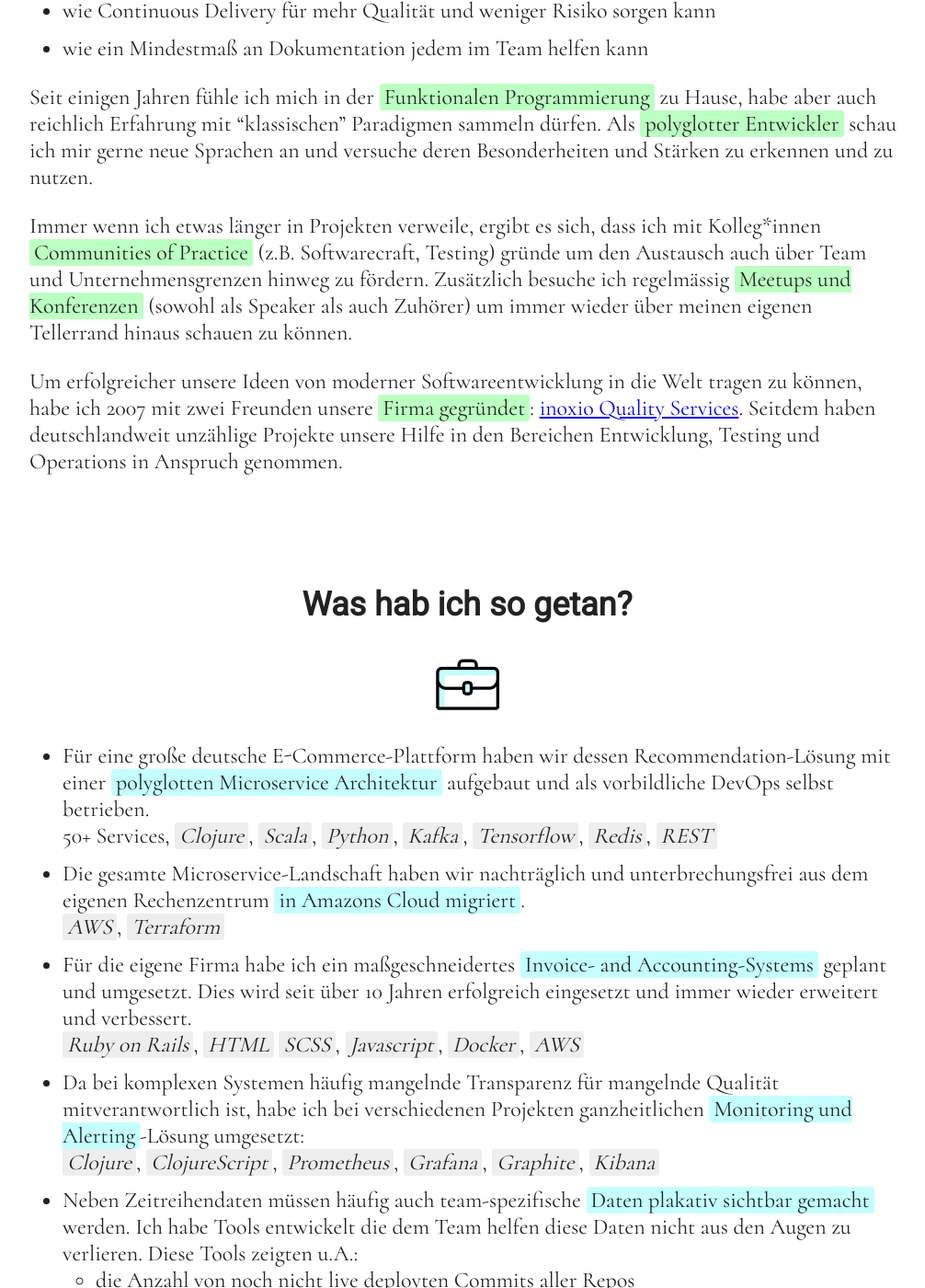
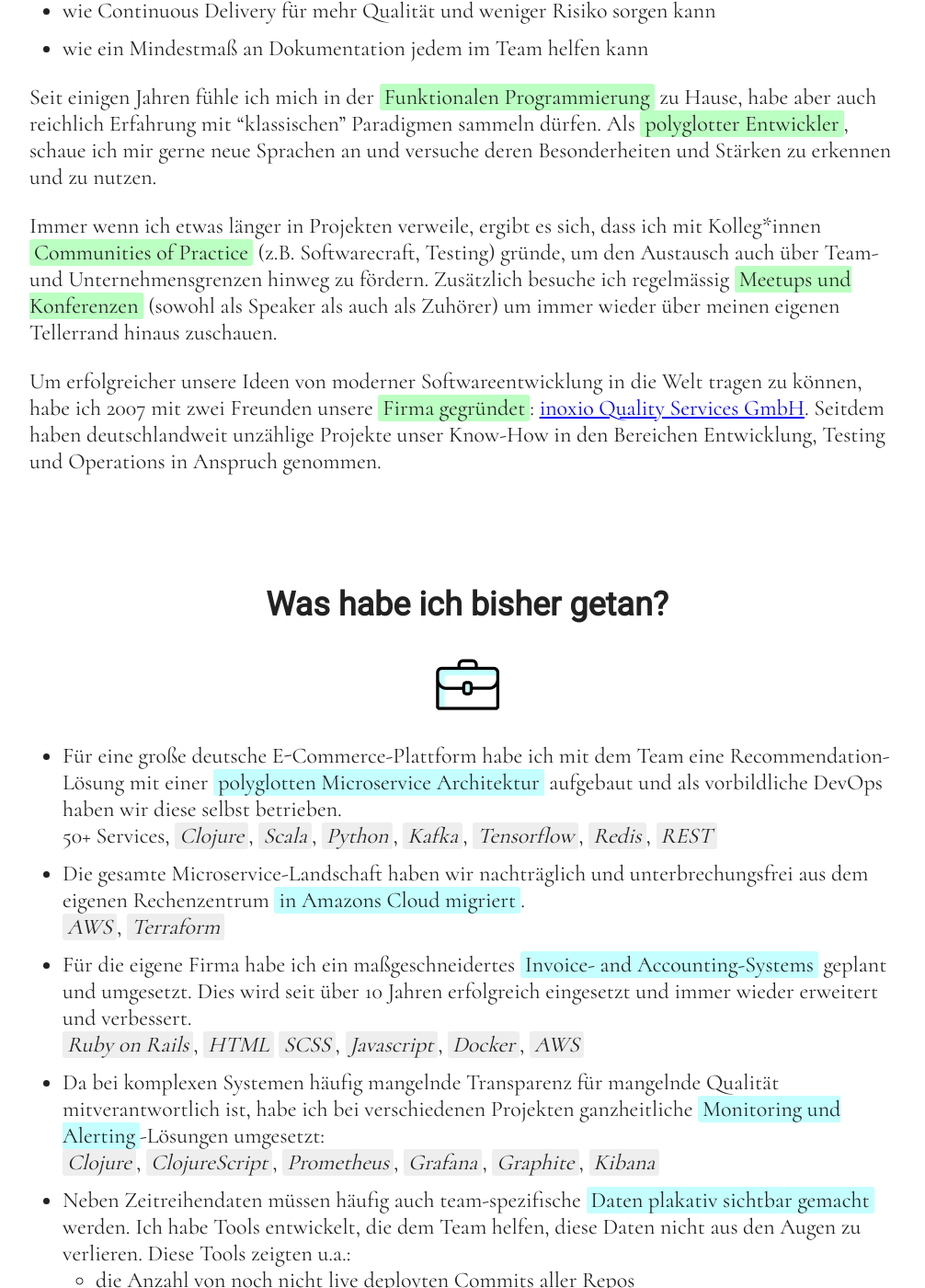
Before and after one commit to alphaone/alphaone.github.io, a Jekyll site: the page built from index.md, in a window 1280 px wide and 1400 px high, scrolled down 965 px. Shown: the whole window at 92% size, without its empty margins (132-1138 px from the left). Built offline with Jekyll 4.4.1, drawn with Linux system fonts in a browser that asks for light colours; some of the changed text lies outside the part shown.

Commit message:
Fix lots of typos

```diff
--- a/_includes/about.md
+++ b/_includes/about.md
@@ -16,18 +16,18 @@ zu teilen. Dies tue ich, indem ich in der täglichen Arbeit zeige:
 
 Seit einigen Jahren fühle ich mich in der **Funktionalen Programmierung** zu
 Hause, habe aber auch reichlich Erfahrung mit "klassischen" Paradigmen sammeln
-dürfen. Als **polyglotter Entwickler** schau ich mir gerne neue Sprachen an
+dürfen. Als **polyglotter Entwickler**, schaue ich mir gerne neue Sprachen an
 und versuche deren Besonderheiten und Stärken zu erkennen und zu nutzen.
 
 Immer wenn ich etwas länger in Projekten verweile, ergibt es sich, dass ich
 mit Kolleg*innen **Communities of Practice** (z.B. Softwarecraft, Testing)
-gründe um den Austausch auch über Team und Unternehmensgrenzen hinweg zu
+gründe, um den Austausch auch über Team- und Unternehmensgrenzen hinweg zu
 fördern. Zusätzlich besuche ich regelmässig **Meetups und Konferenzen**
-(sowohl als Speaker als auch Zuhörer) um immer wieder über meinen eigenen
-Tellerrand hinaus schauen zu können.
+(sowohl als Speaker als auch als Zuhörer) um immer wieder über meinen eigenen
+Tellerrand hinaus zuschauen.
 
 Um erfolgreicher unsere Ideen von moderner Softwareentwicklung in die Welt
 tragen zu können, habe ich 2007 mit zwei Freunden unsere **Firma gegründet**:
-[inoxio Quality Services](https://inoxio.de).
-Seitdem haben deutschlandweit unzählige Projekte unsere Hilfe in den
+[inoxio Quality Services GmbH](https://inoxio.de).
+Seitdem haben deutschlandweit unzählige Projekte unser Know-How in den
 Bereichen Entwicklung, Testing und Operations in Anspruch genommen.
--- a/_includes/beliefs.md
+++ b/_includes/beliefs.md
@@ -37,8 +37,8 @@ Qualitäts-Advokaten, die das Team bei diesem Lernprozess anleiten und begleiten
 fundierte Entscheidungen treffen. Alles andere wäre Raten. Die Transparenz
 eines Produktes kann mit einem umfassenden Monitoring erhöht werden.
 
-Genauso sorgen Tests durch ihre Fähigkeit essentielle Sachverhalte zu
-verifizieren und zu dokumentieren für ein klareres Bild von inneren
+Genauso sorgen Tests durch ihre Fähigkeit, essentielle Sachverhalte zu
+verifizieren und zu dokumentieren, für ein klareres Bild von inneren
 Abläufen in einem System.
 
 ### Testpyramide
@@ -51,8 +51,3 @@ und das Vertrauen in die Qualität der Software.
 Eine **gut ausbalancierte Testpyramide** hingegen sorgt für schnelles Feedback, zeigt
 welche Änderungen zu ungewollten Nebeneffekten geführt haben und verifiziert
 sowohl die Korrektheit einzelner Komponenten als auch deren korrektes Zusammenspiel.
-
-<!--### tools-->
-<!--### CI / Devops-->
-<!--### naming things-->
-<!--### pairing-->
--- a/_includes/hello.md
+++ b/_includes/hello.md
@@ -1,8 +1,8 @@
 <img class="profile" src="/assets/torsten.png">
-mein Name ist Torsten Mangner, ich bin Softwareentwickler
+mein Name ist Torsten Mangner. Ich bin Softwareentwickler
 und Qualitätsexperte.
 
-Ich bin sehr daran interessiert Sie und ihr Projekt kennenzulernen und
+Ich bin sehr daran interessiert, Sie und ihr Projekt kennenzulernen und
 gegebenenfalls zu unterstützen. Wenn Sie ebenfalls Interesse an einer
 Zusammenarbeit haben oder einfach mehr über mich und meine bisherigen
 Tätigkeiten wissen möchten: [Schreiben Sie mir](#contact)
--- a/_includes/work.md
+++ b/_includes/work.md
@@ -1,8 +1,8 @@
 <img class="head" src="/assets/work.png">
 
-* Für eine große deutsche E-Commerce-Plattform haben wir dessen Recommendation-Lösung
-  mit einer **polyglotten Microservice Architektur** aufgebaut und als
-  vorbildliche DevOps selbst betrieben.
+* Für eine große deutsche E-Commerce-Plattform habe ich mit dem Team eine
+  Recommendation-Lösung mit einer **polyglotten Microservice Architektur**
+  aufgebaut und als vorbildliche DevOps haben wir diese selbst betrieben.
   50+ Services, _Clojure_, _Scala_, _Python_, _Kafka_, _Tensorflow_, _Redis_, _REST_
 
 * Die gesamte Microservice-Landschaft haben wir nachträglich und unterbrechungsfrei
@@ -15,16 +15,16 @@
   _Ruby on Rails_, _HTML_ _SCSS_, _Javascript_, _Docker_, _AWS_
 
 * Da bei komplexen Systemen häufig mangelnde Transparenz für mangelnde Qualität
-  mitverantwortlich ist, habe ich bei verschiedenen Projekten ganzheitlichen
-  **Monitoring und Alerting**-Lösung umgesetzt:
+  mitverantwortlich ist, habe ich bei verschiedenen Projekten ganzheitliche
+  **Monitoring und Alerting**-Lösungen umgesetzt:
   _Clojure_, _ClojureScript_, _Prometheus_, _Grafana_, _Graphite_, _Kibana_
 
 * Neben Zeitreihendaten müssen häufig auch team-spezifische **Daten plakativ
-  sichtbar gemacht** werden. Ich habe Tools entwickelt die dem Team helfen
-  diese Daten nicht aus den Augen zu verlieren. Diese Tools zeigten u.A.:
+  sichtbar gemacht** werden. Ich habe Tools entwickelt, die dem Team helfen,
+  diese Daten nicht aus den Augen zu verlieren. Diese Tools zeigten u.a.:
 
   - die Anzahl von noch nicht live deployten Commits aller Repos
-  - den Zustand von autoskalierten aller Instanzen in der Cloud
+  - den Zustand von allen autoskalierten Instanzen in der Cloud
   - die Dauer und den Status von langlaufenden Jobs
   - die Qualität von verschiedenen Empfehlungsarten, sodass Fachbereiche diese besser einschätzen konnten
 
@@ -32,5 +32,5 @@
 
 * Software, die nicht gepflegt wird, rottet schnell vor sich hin. Es ist mir immer
   ein besonderes Anliegen, die **Code-Qualität als tägliche Routine zu verbessern**.
-  Das Ziel ist es am Ende des Tages weniger Technischen Schulden, eine bessere
+  Das Ziel ist es, am Ende des Tages weniger Technischen Schulden, eine bessere
   Testabdeckung oder weniger unnötige Komplexität zu haben.
--- a/index.md
+++ b/index.md
@@ -11,21 +11,21 @@ layout: default
 
 <section class="about" markdown="1">
 
-## Über mich
+## Wer bin ich?
 
 {% include about.md %}
 </section>
 
 <section class="work" markdown="1">
 
-## Was hab ich so getan?
+## Was habe ich bisher getan?
 
 {% include work.md %}
 </section>
 
 <section class="beliefs" markdown="1">
 
-## Meine Überzeugungen
+## An was glaube ich?
 
 {% include beliefs.md%}
 </section>
```
Also changed, not shown: other parts of _includes/beliefs.md (+2 -2 lines).
